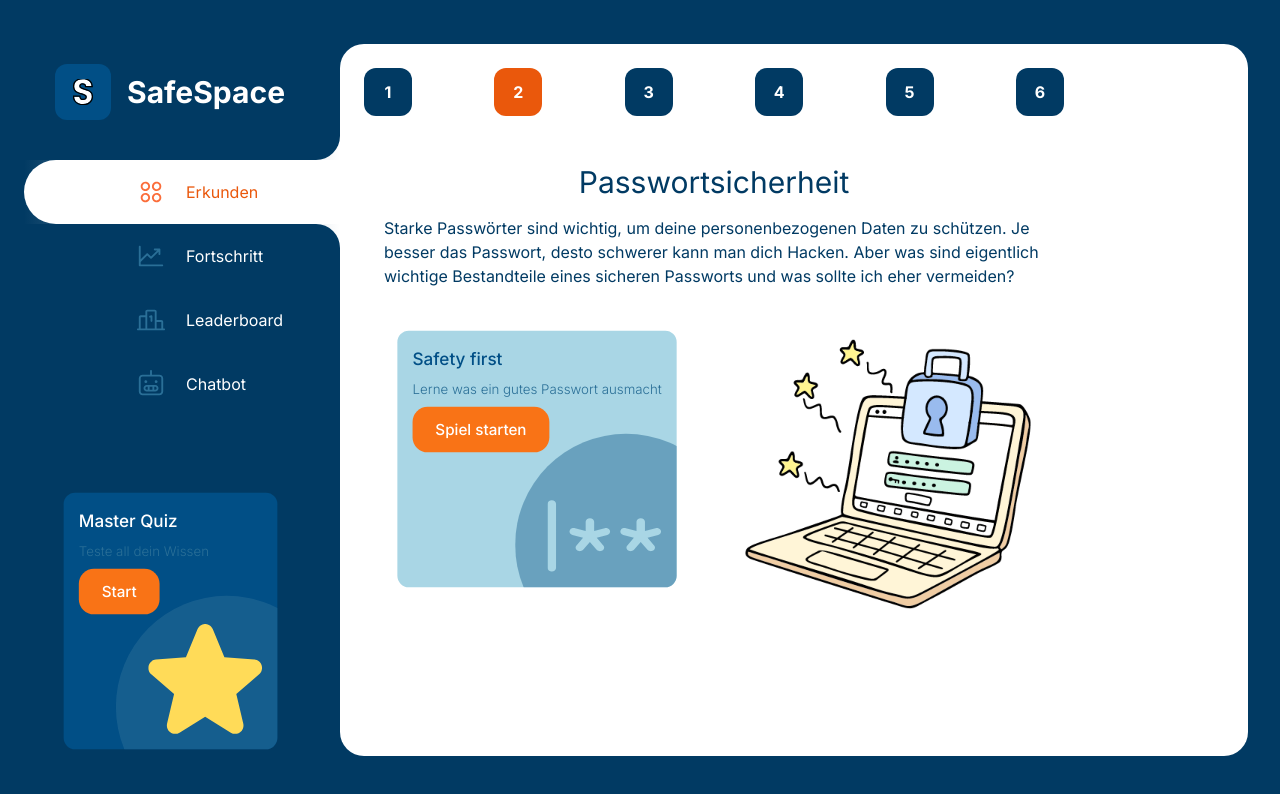
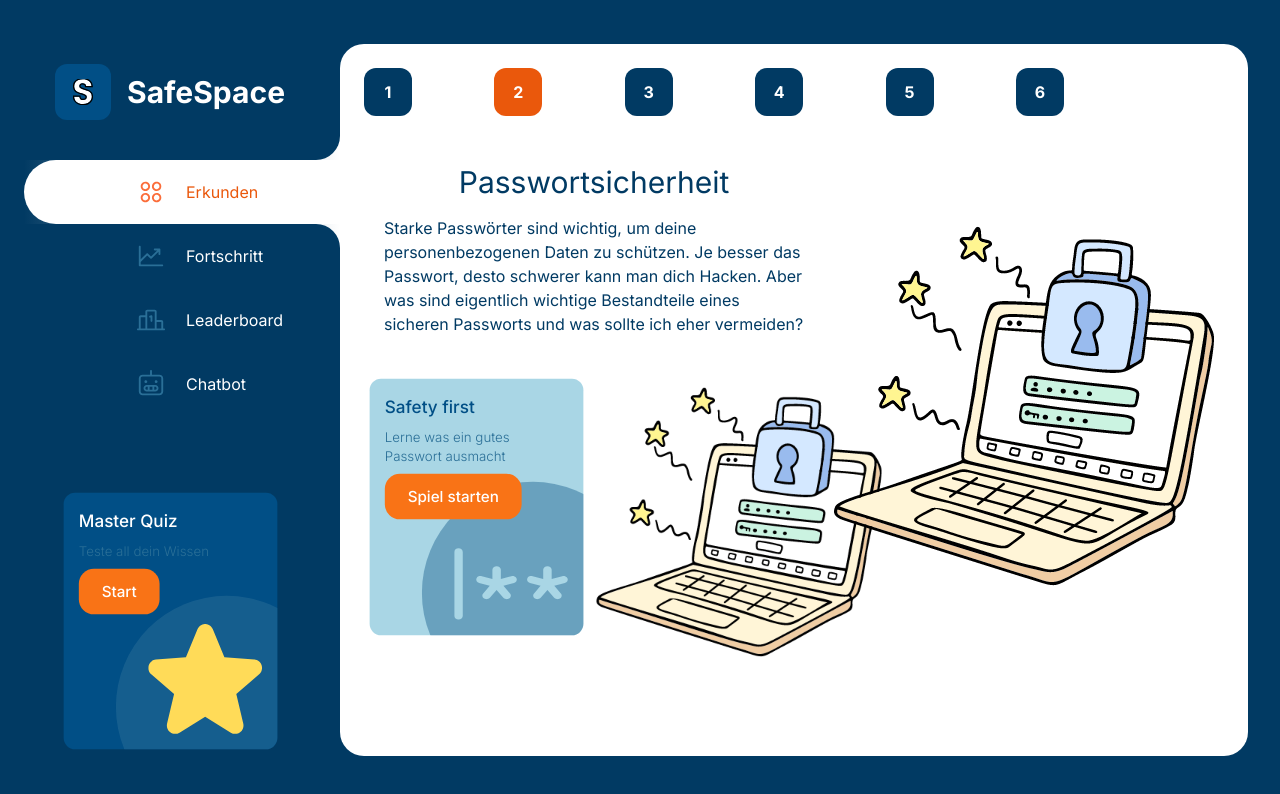
Before and after one commit to uwumarogie/ITBL-Datenschutz, a Next.js app: page /space/passwort in a window 1280 px wide. Shown: the top 794 px of the page. Built offline with nearby package versions, Linux system fonts and the light colour scheme.

Commit message:
builder + style adjustments

```diff
--- a/src/app/space/passwort/page.tsx
+++ b/src/app/space/passwort/page.tsx
@@ -7,14 +7,14 @@ import Image from "next/image";
 export default function Passwort() {
   const router = useRouter();
   return (
-    <div className="flex flex-wrap">
-      <div className="flex flex-col justify-start max-w-[700px]">
+    <div className="flex flex-wrap items-start">
+      <div className="flex flex-col justify-start max-w-full xl:max-w-[calc(100%-400px)]">
         <div className="flex justify-start p-3 lg:p-5 lg:mt-1">
           <IntroductionText
             headline="Passwortsicherheit"
             text="Starke Passwörter sind wichtig, um deine personenbezogenen Daten
-          zu schützen. Je besser das Passwort, desto schwerer kann man dich
-          Hacken. Aber was sind eigentlich wichtige Bestandteile eines sicheren
+            zu schützen. Je besser das Passwort, desto schwerer kann man dich
+            Hacken. Aber was sind eigentlich wichtige Bestandteile eines sicheren
             Passworts und was sollte ich eher vermeiden?"
           />
         </div>
@@ -42,6 +42,14 @@ export default function Passwort() {
           />
         </div>
       </div>
+        <Image
+          src="/computer.svg"
+          alt="passwort safety"
+          layout="responsive"
+          width={400}
+          height={400}
+          className="m-auto min-w-[200px] max-w-[400px] flex-shrink-0"
+        />
     </div>
   );
 }
```
